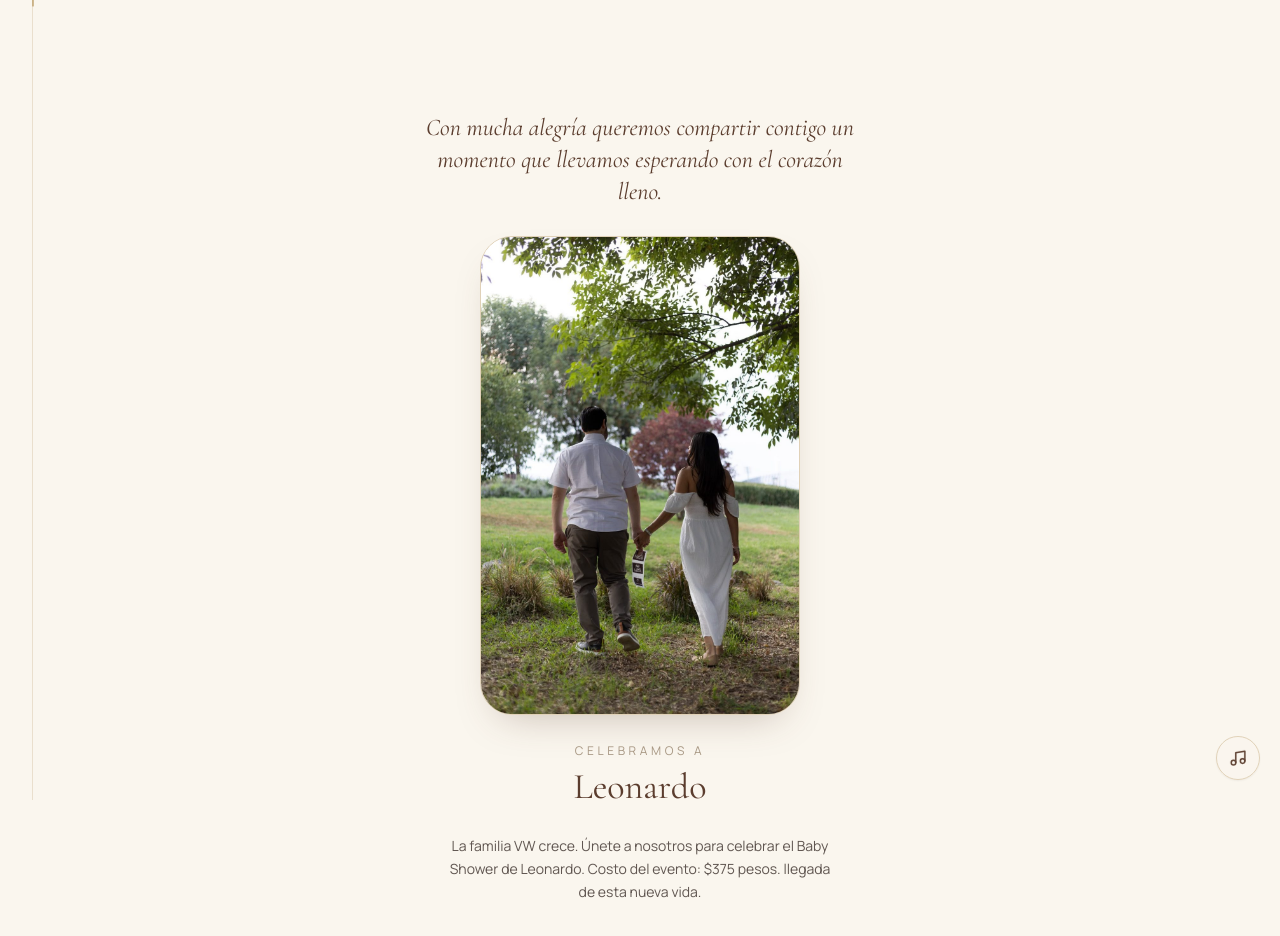
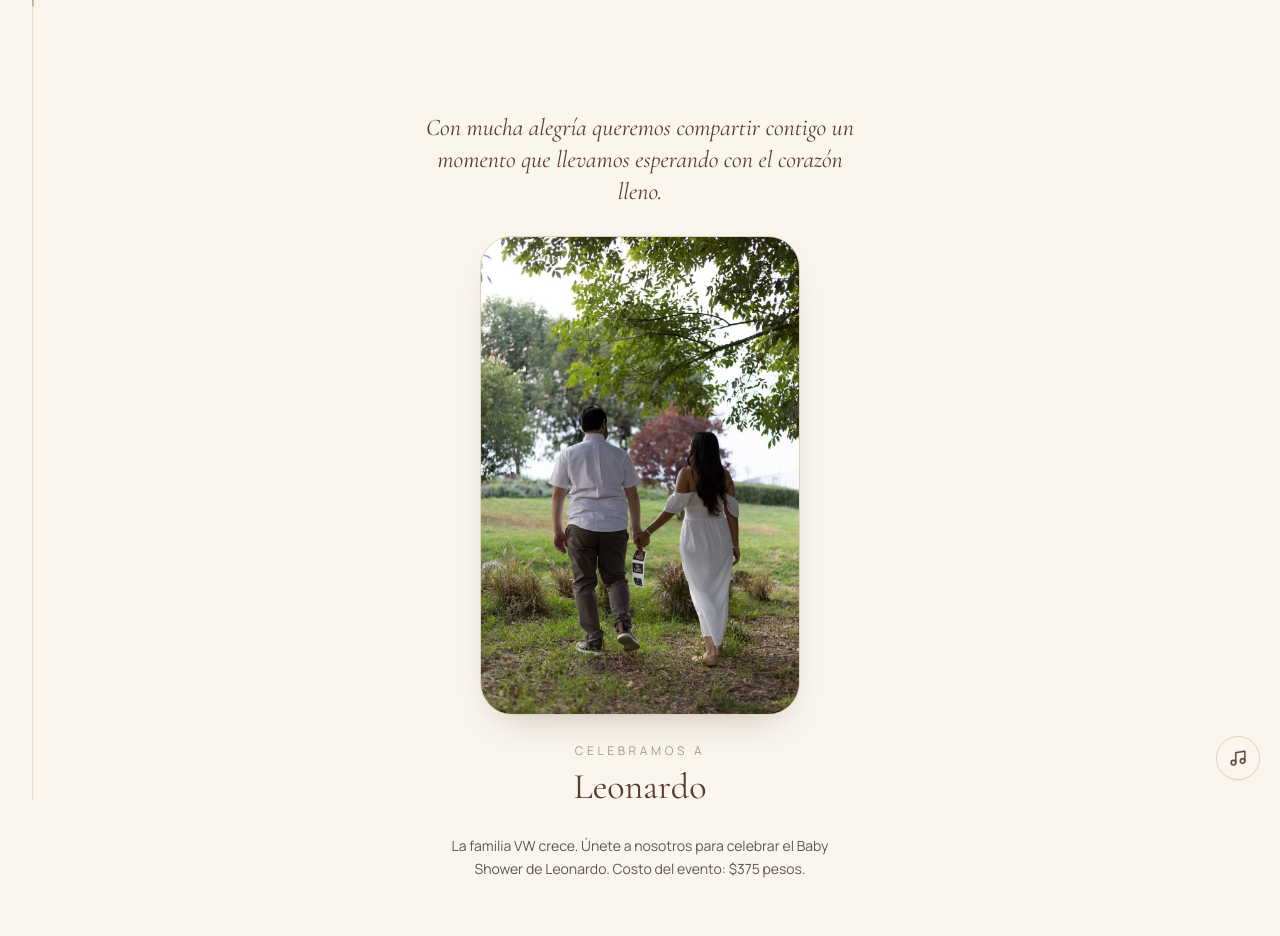
Before and after one commit to WorldFlowUK/invitacion-babyshower, a React (Vite) app: page / in a window 1280 px wide. Both pictures are taken after a click on the button "Abrir invitación". Shown: the top 936 px of the page. Built offline with nearby package versions, Linux system fonts and the light colour scheme.

Commit message:
fix: remove trailing text from welcome message

```diff
--- a/src/sections/Hero/Hero.tsx
+++ b/src/sections/Hero/Hero.tsx
@@ -42,7 +42,6 @@ export function Hero() {
         <FadeInSection delay={0.3}>
           <p className="max-w-sm text-sm leading-relaxed text-foreground/80">
           La familia VW crece. Únete a nosotros para celebrar el Baby Shower de Leonardo. Costo del evento: $375 pesos.
-            llegada de esta nueva vida.
           </p>
         </FadeInSection>
       </Container>
```
